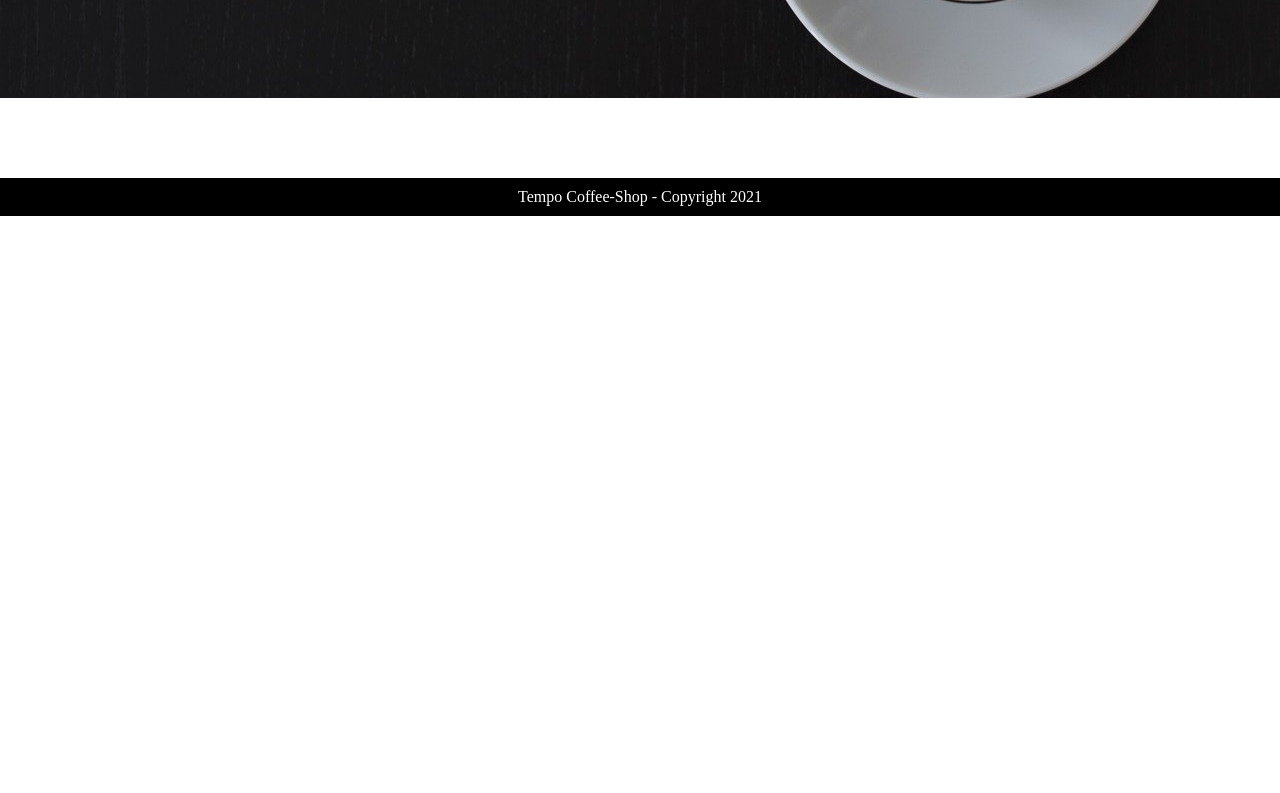
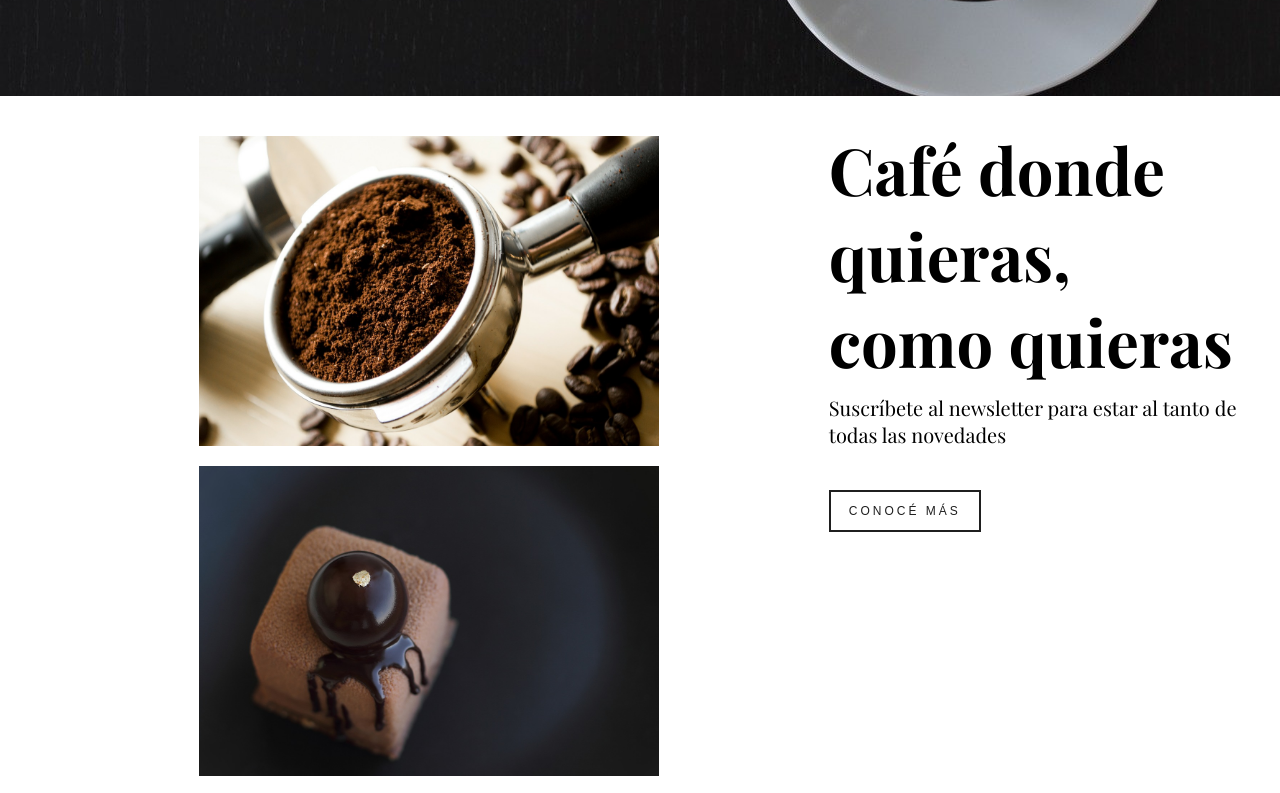
Before and after one commit to ecordoba28/final, a website: page index.html in a window 1280 px wide. Shown: the part 380-1173 px from the top of the page. Before the commit the page ends 800 px from the top, so only its background shows below. Drawn offline with nearby package versions, Linux system fonts and the light colour scheme; a web font is replaced by a local one.

Commit message:
modified:   css/styles.css 	new file:   img/square1.jpg 	new file:   img/square2.jpg 	new file:   img/square3.jpg 	new file:   img/square4.jpg 	modified:   index.html 	modified:   scss/styles.scss

```diff
--- a/index.html
+++ b/index.html
@@ -22,6 +22,9 @@
                     <li> <a href="#">NOSOTROS</a></li>
                     <li> <a href="#">PRODUCTOS</a></li>
                     <li> <a href="#">CONTACTO</a></li>
+                    <li> <a href="#">SUCURUSALES</a></li>
+
+
                 </ul>
             </div>
             <div class="menu__login">
@@ -33,6 +36,19 @@
         <p id="mainText">Simplemente café</p>
     </div>
 
+    <div class="mainContainer">
+        <div class="mainContainer__imgs">
+            <img src="img/square1.jpg" alt="">
+            <img src="img/square2.jpg" alt="">
+            <img src="img/square3.jpg" alt="">
+            <img src="img/square4.jpg" alt="">
+        </div>
+        <div class="mainContainer__text">
+            <h3>Café donde quieras, como quieras</h3>
+            <p>Suscríbete al newsletter para estar al tanto de todas las novedades</p>
+            <a class="btn btn-dark">Conocé más</a>
+        </div>
+    </div>
 
     <footer>
         Tempo Coffee-Shop - Copyright 2021
--- a/scss/styles.scss
+++ b/scss/styles.scss
@@ -10,6 +10,7 @@
 /* general */
 body{
     height: 100vh;
+    font-family: 'Josefin Sans', sans-serif;
 
 }
 
@@ -77,6 +78,76 @@ footer{
 
 }
 
+.mainContainer{
+    display: flex;
+    flex-direction: row;
+    flex-wrap: nowrap;
+    padding: 30px;
+
+    .mainContainer__imgs{
+        display: flex;
+        flex-direction: row;
+        flex-wrap: wrap;
+        justify-content: center;
+        img{
+            width: 460px;
+            height: 310px;
+            margin: 10px;
+        }
+    }
+    .mainContainer__text{
+        font-family: 'Playfair Display', serif;
+        h3{
+            font-size: 65px;
+            margin-bottom: 10px;
+        }
+        p{
+            margin-bottom: 50px;
+            font-size: 20px;
+        }
+
+        .btn,
+        input[type="submit"]{
+            cursor: pointer;
+            border-radius: 0px;
+            text-decoration: none;
+            padding: 12px 18px;
+            font-size: 12px;
+            line-height: 19px;
+            text-transform: uppercase;
+            font-family: 'Montserrat', sans-serif; font-weight:400;
+            letter-spacing: 3px;
+            -webkit-transition: all .4s ease-in-out;
+            -moz-transition: all .4s ease-in-out;
+                -ms-transition: all .4s ease-in-out;
+                -o-transition: all .4s ease-in-out;
+                    transition: all .4s ease-in-out;
+        }
+        .btn:hover,
+        input[type="submit"]:hover{
+            -webkit-transition: all .4s ease-in-out;
+            -moz-transition: all .4s ease-in-out;
+                -ms-transition: all .4s ease-in-out;
+                -o-transition: all .4s ease-in-out;
+                    transition: all .4s ease-in-out;
+        }
+        .btn-dark,
+            input[type="submit"]{
+                border:solid 2px #1f1f1f;
+                background: transparent;
+                color: #1f1f1f;
+            }
+            .btn-dark:hover,
+            input[type="submit"]:hover,
+            .btn-dark.active{
+                border:solid 2px #1f1f1f;
+                background: #1f1f1f;
+                color: #fff;
+            }
+    }
+}
+
+
 
 
 /* About Page */
```
Also changed, not shown: css/styles.css, img/square1.jpg (added), img/square2.jpg (added), img/square3.jpg (added), img/square4.jpg (added).
